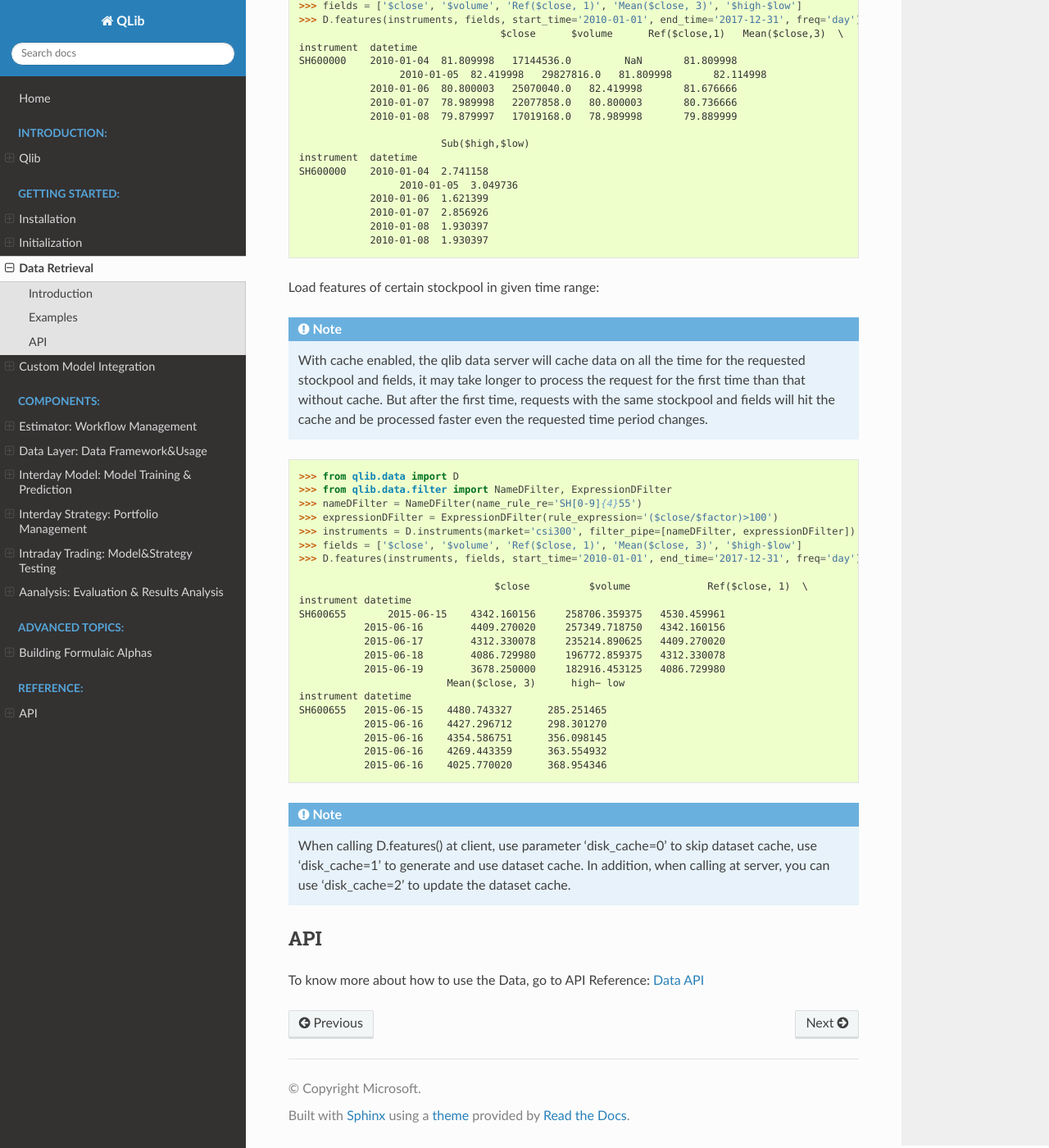
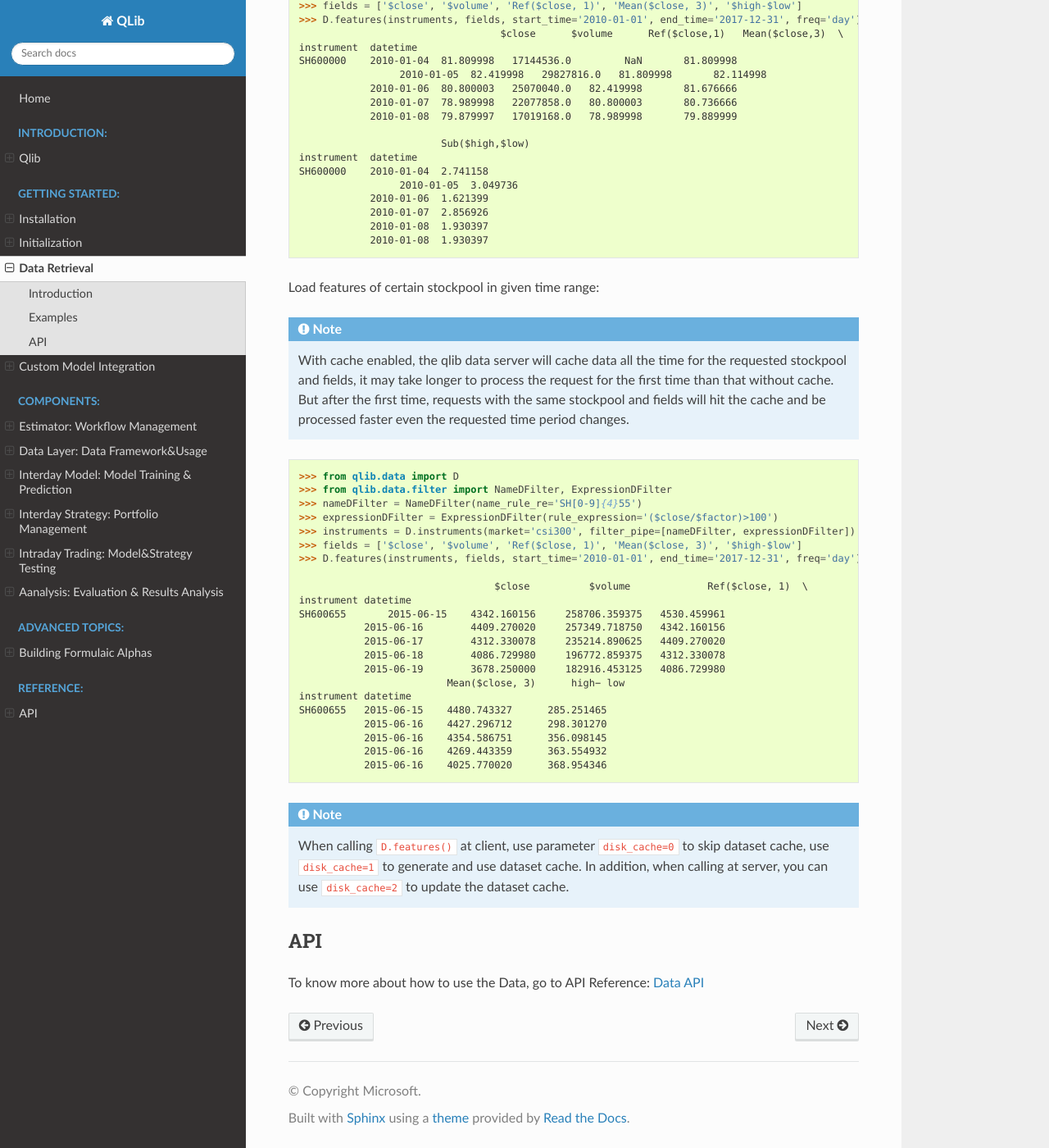
Before and after one commit to microsoft/qlib, a Sphinx documentation site: the page built from docs/start/getdata.rst, in a window 1280 px wide and 1400 px high, scrolled down 1604 px. Shown: the whole window at 82% size. Built offline with Sphinx 7.4.7 and the Read the Docs theme 2.0.0, drawn with Linux system fonts in a browser that asks for light colours; pages that are not in the unit, such as notebooks, are missing from menus; some of the changed text lies outside the part shown.

```diff
--- a/docs/start/getdata.rst
+++ b/docs/start/getdata.rst
@@ -100,7 +100,7 @@ Load features of certain instruments in given time range:
 
 Load features of certain stockpool in given time range:
 
-.. note:: With cache enabled, the qlib data server will cache data on all the time for the requested stockpool and fields, it may take longer to process the request for the first time than that without cache. But after the first time, requests with the same stockpool and fields will hit the cache and be processed faster even the requested time period changes.
+.. note:: With cache enabled, the qlib data server will cache data all the time for the requested stockpool and fields, it may take longer to process the request for the first time than that without cache. But after the first time, requests with the same stockpool and fields will hit the cache and be processed faster even the requested time period changes.
 
 .. code-block:: python
 
@@ -128,7 +128,7 @@ Load features of certain stockpool in given time range:
               2015-06-16    4025.770020	     368.954346
 
 
-.. note:: When calling D.features() at client, use parameter 'disk_cache=0' to skip dataset cache, use 'disk_cache=1' to generate and use dataset cache. In addition, when calling at server, you can use 'disk_cache=2' to update the dataset cache.
+.. note:: When calling ``D.features()`` at client, use parameter ``disk_cache=0`` to skip dataset cache, use ``disk_cache=1`` to generate and use dataset cache. In addition, when calling at server, you can use ``disk_cache=2`` to update the dataset cache.
 
 API
 ====================
```
Also changed, not shown: other parts of docs/start/getdata.rst (+1 -1 lines).
